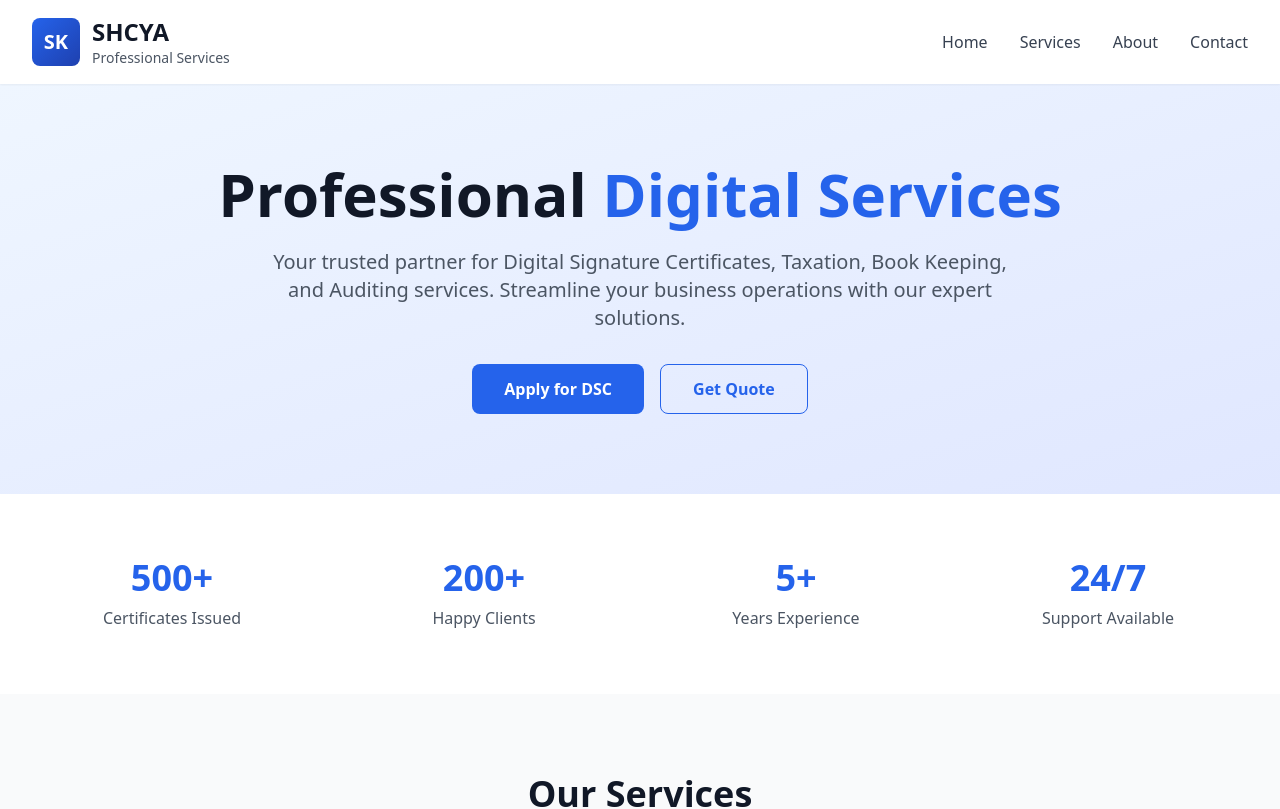
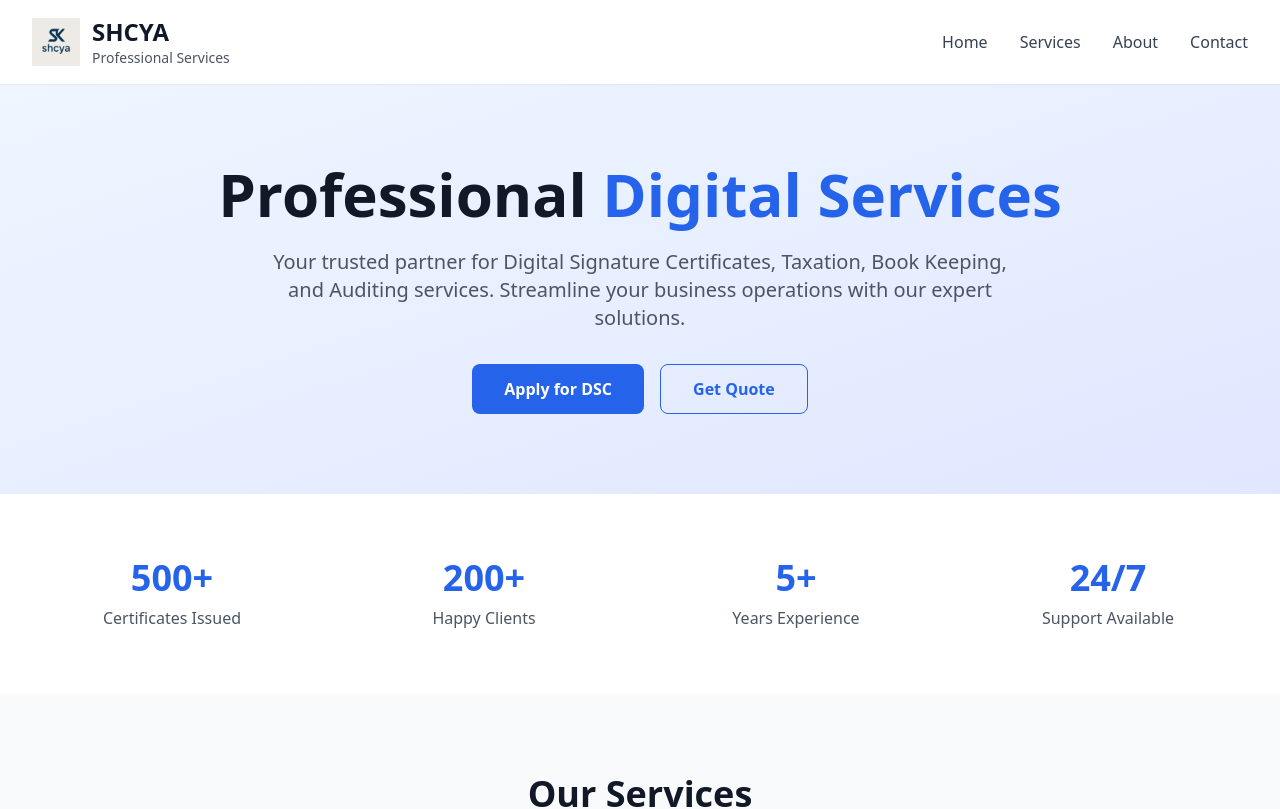
Before and after one commit to shcya/shcya, a React (Vite) app: page / in a window 1280 px wide. Shown: the top 809 px of the page. Built offline with nearby package versions, Linux system fonts and the light colour scheme.

Commit message:
Update website to use SHCYA logo image

```diff
--- a/src/App.tsx
+++ b/src/App.tsx
@@ -358,9 +358,11 @@ const App = () => {
         <div className="max-w-7xl mx-auto px-4 sm:px-6 lg:px-8">
           <div className="flex justify-between items-center py-4">
             <div className="flex items-center space-x-3">
-              <div className="w-12 h-12 bg-gradient-to-br from-blue-600 to-blue-800 rounded-lg flex items-center justify-center">
-                <span className="text-white font-bold text-xl">SK</span>
-              </div>
+              <img
+                src="/shcya.png"
+                alt="SHCYA Logo"
+                className="w-12 h-12 object-contain"
+              />
               <div>
                 <h1 className="text-2xl font-bold text-gray-900">SHCYA</h1>
                 <p className="text-sm text-gray-600">Professional Services</p>
@@ -591,9 +593,11 @@ const App = () => {
           <div className="grid grid-cols-1 md:grid-cols-4 gap-8">
             <div>
               <div className="flex items-center space-x-3 mb-4">
-                <div className="w-10 h-10 bg-blue-600 rounded-lg flex items-center justify-center">
-                  <span className="text-white font-bold">SK</span>
-                </div>
+                <img
+                  src="/shcya.png"
+                  alt="SHCYA Logo"
+                  className="w-10 h-10 object-contain"
+                />
                 <span className="text-xl font-bold">SHCYA</span>
               </div>
               <p className="text-gray-400">
```
Also changed, not shown: public/shcya.png (added).
